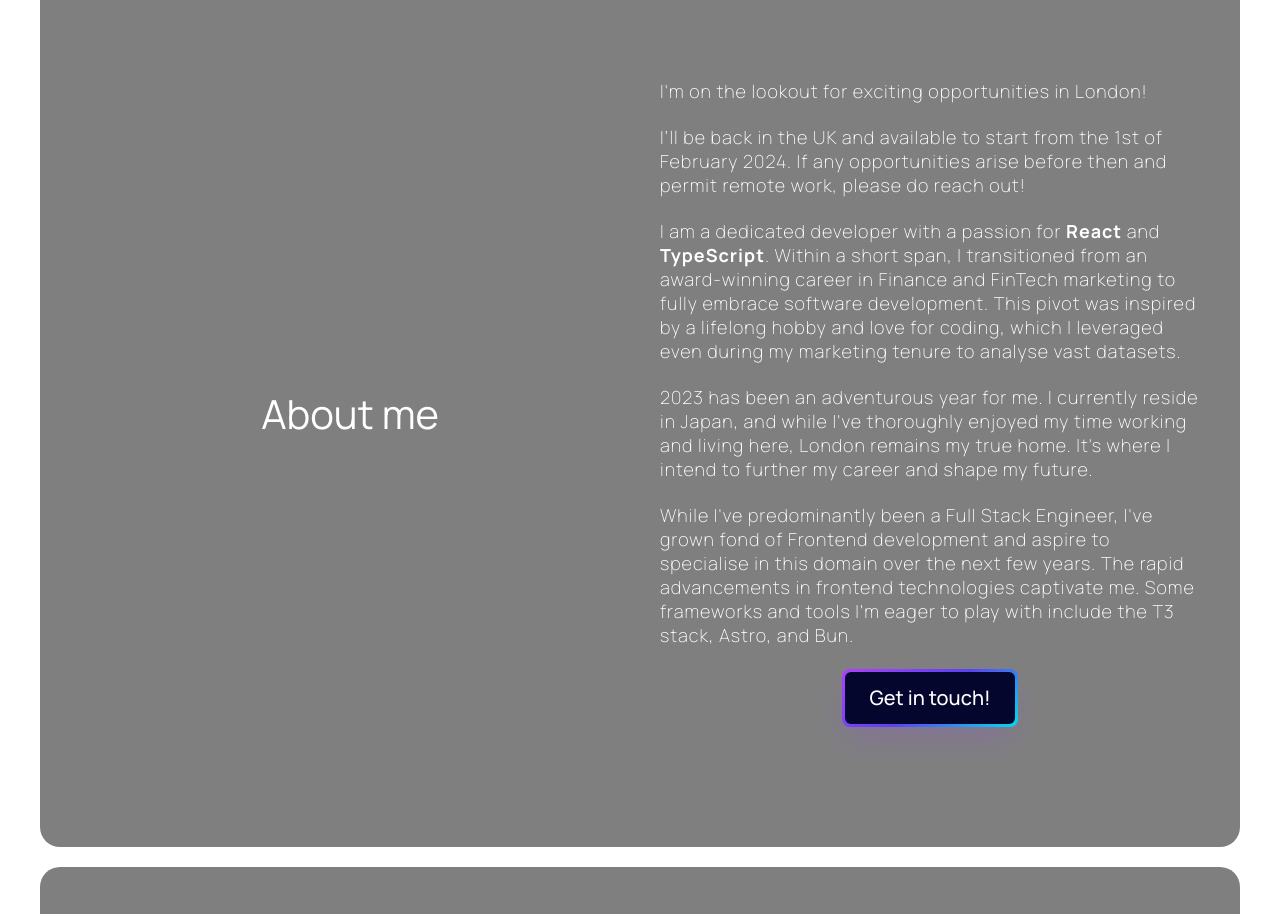
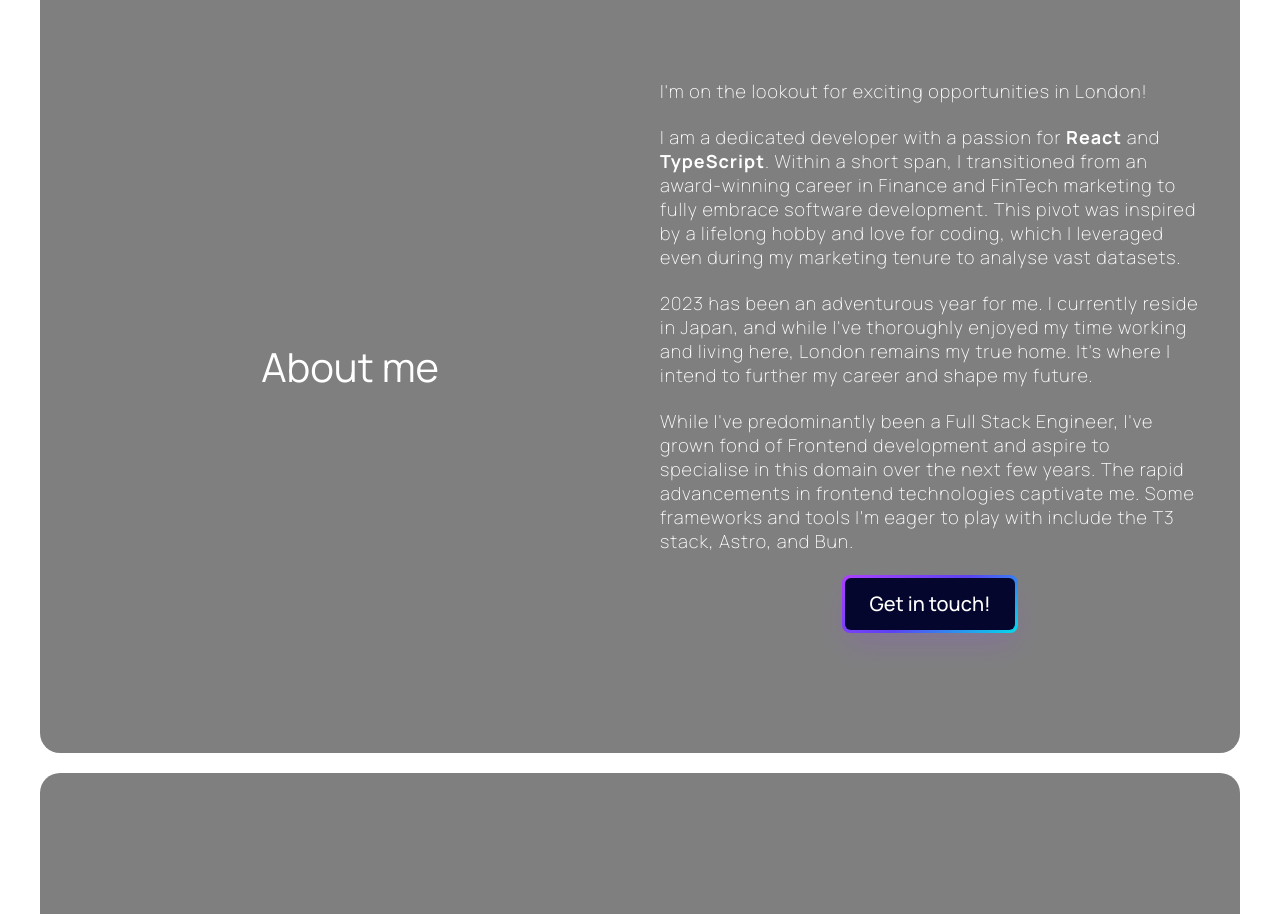
Before and after one commit to lovegroa/portfolio, a Next.js app: page / in a window 1280 px wide. Shown: the part 861-1775 px from the top of the page. Built offline with nearby package versions, Linux system fonts and the light colour scheme; no server answers.

Commit message:
removing time frame

```diff
--- a/src/sections/about-me/about-me.section.tsx
+++ b/src/sections/about-me/about-me.section.tsx
@@ -32,13 +32,6 @@ const AboutMe = ({ref2}) => {
         <p data-aos="fade-left">
           I'm on the lookout for exciting opportunities in London!
         </p>
-        <br />
-        <p data-aos="fade-left">
-          I’ll be back in the UK and available to start from the 1st of February
-          2024. If any opportunities arise before then and permit remote work,
-          please do reach out!
-        </p>
-
         <br />
         <p data-aos="fade-left">
           I am a dedicated developer with a passion for{' '}
```
